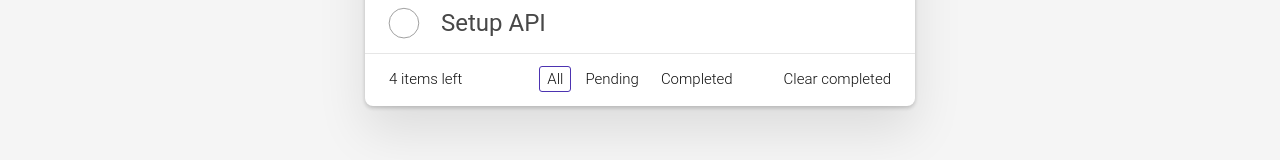
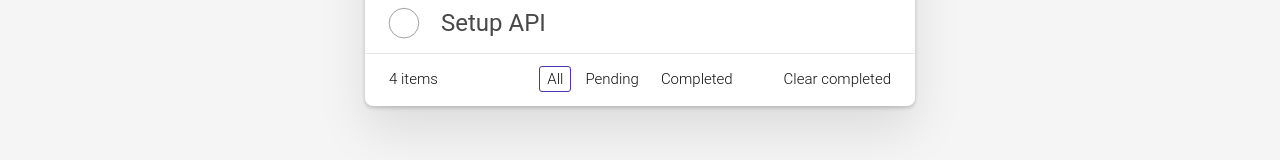
Before and after one commit to JosephMSS/todo-app, an Angular app: page / in a window 1280 px wide. Shown: the part 584-744 px from the top of the page. Built offline with nearby package versions, Linux system fonts and the light colour scheme.

Commit message:
Fix formatting and update status change functionality in home component

```diff
--- a/src/app/pages/home/home.component.html
+++ b/src/app/pages/home/home.component.html
@@ -18,7 +18,7 @@
     <section class="main">
       <ul class="todo-list">
         <code>
-          <h1>{{selectedStatusTask()}}</h1>
+          <h1>{{ selectedStatusTask() }}</h1>
           {{ tasks() | json }}
         </code>
 
@@ -57,19 +57,19 @@
     <footer class="footer">
       <!-- This should be `0 items left` by default -->
       <span class="todo-count">
-        <strong>{{ tasks().length }}</strong>
-        {{ tasks().length > 1 ? "items" : "item" }} left
+        <strong>{{ filteredTasks().length }}</strong>
+        {{ filteredTasks().length === 1 ? "item" : "items" }}
       </span>
       <!-- Remove this if you don't implement routing -->
       <ul class="filters">
         <li>
-          <a routerLink="/" class="selected">All</a>
+          <a (click)="changeStatus(statusTask.All)" class="selected">All</a>
         </li>
         <li>
-          <a routerLink="/pending">Pending</a>
+          <a (click)="changeStatus(statusTask.Pending)">Pending</a>
         </li>
         <li>
-          <a routerLink="/completed">Completed</a>
+          <a (click)="changeStatus(statusTask.Completed)">Completed</a>
         </li>
       </ul>
       <!-- Hidden if no completed items are left ↓ -->
--- a/src/app/pages/home/home.component.ts
+++ b/src/app/pages/home/home.component.ts
@@ -45,15 +45,16 @@ enum TaskStatus {
   styleUrl: './home.component.css',
 })
 export class HomeComponent {
+  statusTask = TaskStatus;
   tasks = signal<Task[]>(INITIAL_TASK_STATE);
-  selectedStatusTask = signal<TaskStatus>(TaskStatus.All);
+  selectedStatusTask = signal<TaskStatus>(this.statusTask.All);
   filteredTasks = computed(() => {
     const filter = this.selectedStatusTask();
     const tasks = this.tasks();
-    if (filter === TaskStatus.Completed) {
+    if (filter === this.statusTask.Completed) {
       return tasks.filter((task) => task.completed);
     }
-    if (filter == TaskStatus.Pending) {
+    if (filter == this.statusTask.Pending) {
       return tasks.filter((task) => !task.completed);
     }
     return tasks;
@@ -83,7 +84,9 @@ export class HomeComponent {
       this.update(id, { title: this.editFormCrl.value, editing: false });
     }
   }
-
+  changeStatus(changes: TaskStatus) {
+    this.selectedStatusTask.update((_status) => changes);
+  }
   delete(id: string) {
     this.tasks.update((tasks) => tasks.filter((task) => task.id !== id));
   }
```
